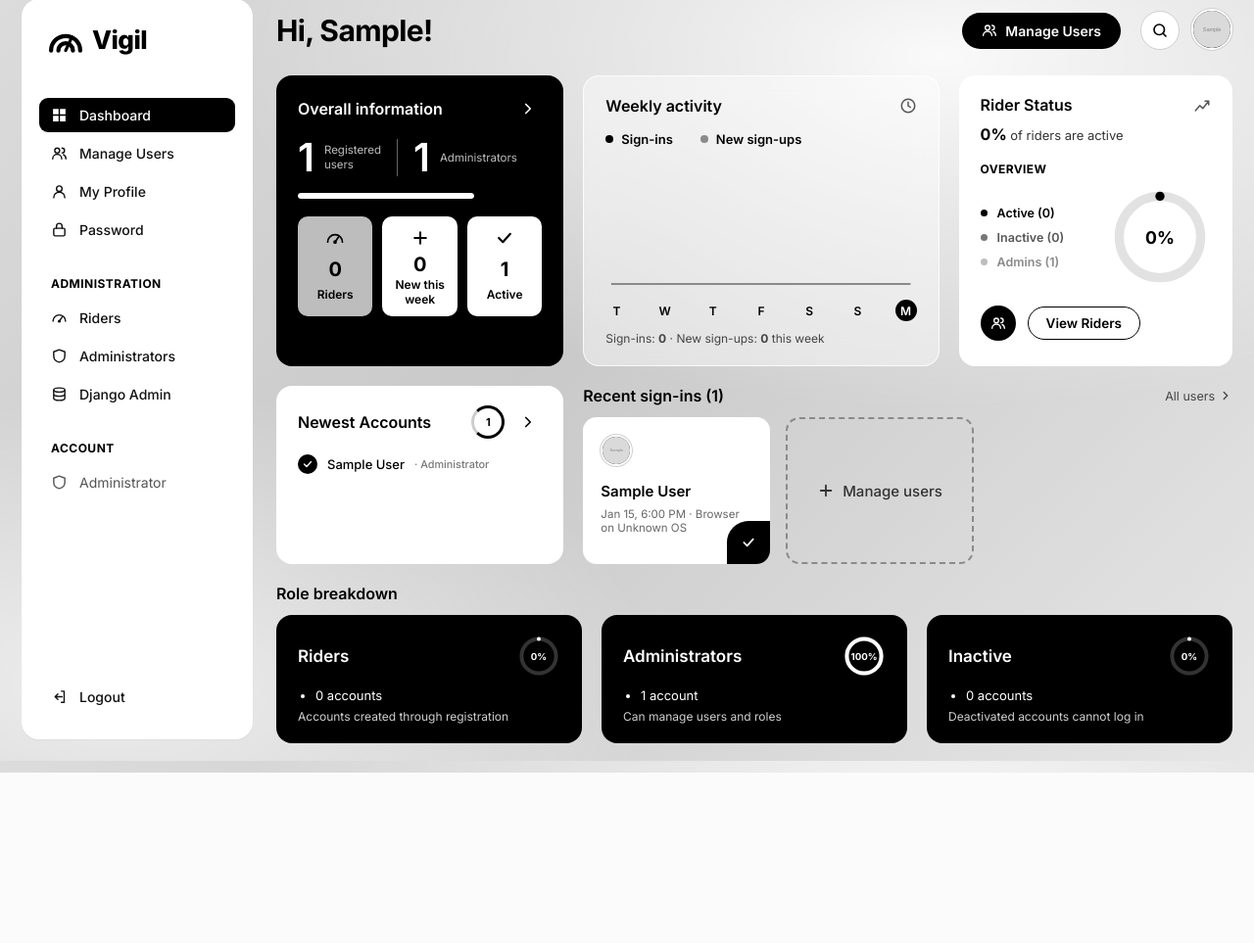
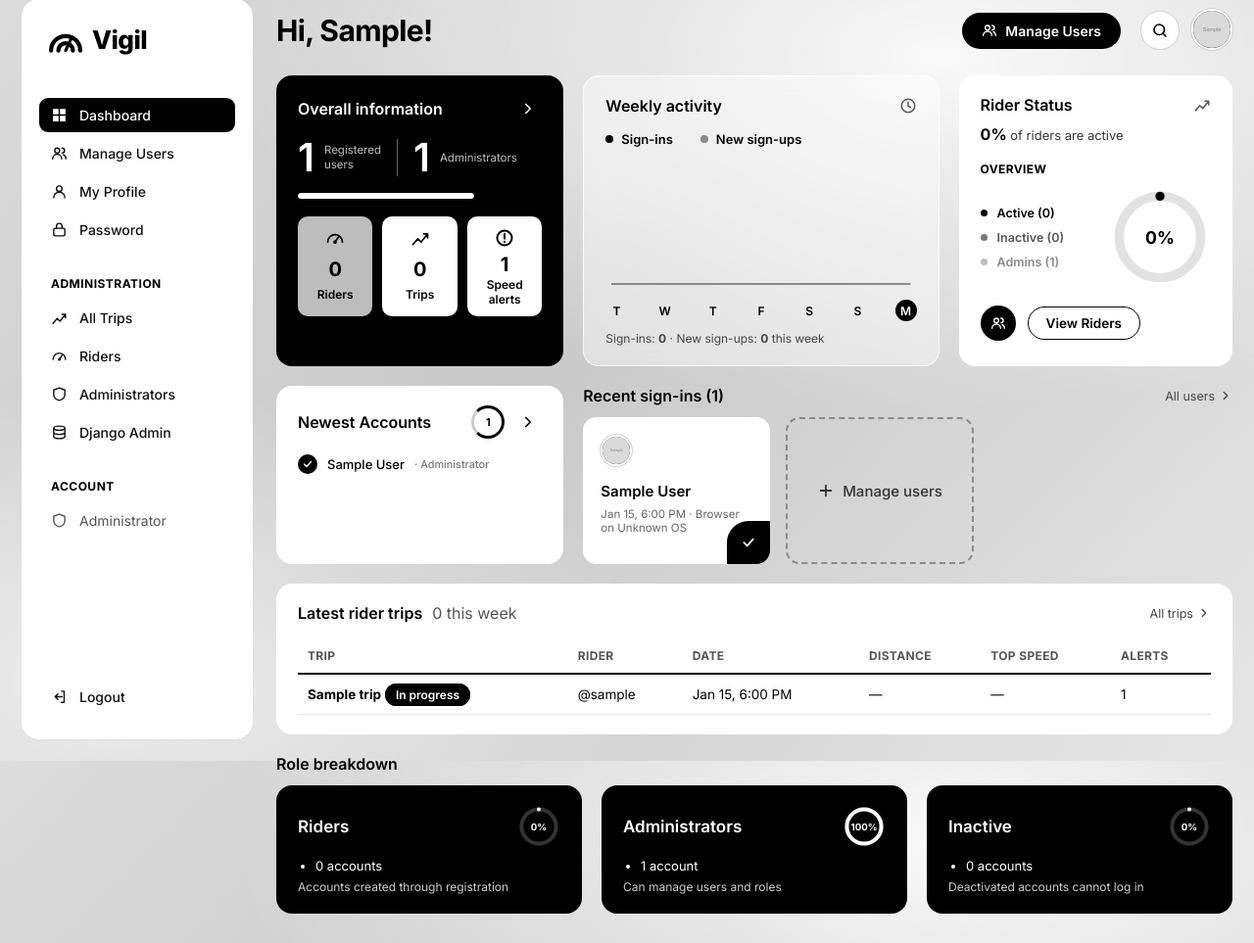
Before and after one commit to WiddyWattz/Vigil-Pacana-JohnMark-G2, a Django app: page /dashboard/admin/ in a window 1280 px wide. Shown: the part 23-986 px from the top of the page at 98% size. Before the commit the page ends 812 px from the top, so only its background shows below. Run offline with Django 5.2, Linux system fonts and the light colour scheme; a user stored in the database is signed in; tables that the repository leaves empty hold one stand-in row (values such as "Sample post"); grey boxes marked "Sample" are stand-in pictures; parts of the project's set-up code (start-up, migrations or seed data) failed here and were passed over.

Commit message:
Show trips on rider and admin dashboards
- Rider dashboard: trips recorded, km ridden, speed alerts, recent trip
  cards, and a Start/Resume Trip button
- Admin dashboard: trip and alert totals plus a latest rider trips table
- Sidebar: Trip History (rider) and All Trips (administrator) links

```diff
--- a/dashboards/views.py
+++ b/dashboards/views.py
@@ -3,7 +3,7 @@ from datetime import timedelta
 from django.contrib import messages
 from django.contrib.auth.decorators import login_required
 from django.core.paginator import Paginator
-from django.db.models import Count, Q
+from django.db.models import Count, Max, Q, Sum
 from django.db.models.functions import TruncDate
 from django.shortcuts import get_object_or_404, redirect, render
 from django.utils import timezone
@@ -12,6 +12,7 @@ from django.views.decorators.http import require_POST
 
 from accounts.decorators import role_required
 from accounts.models import LoginActivity, User
+from trips.models import SpeedAlert, Trip
 
 CHART_W, CHART_H = 300, 120  # size of the SVG drawing area in the "Weekly activity" card
 
@@ -84,6 +85,9 @@ def rider_dashboard(request):
     user = request.user
     percent, checklist = user.profile_completion()
     logins = user.login_activity.all()
+    my_trips = Trip.objects.filter(rider=user)
+    completed = my_trips.filter(status=Trip.Status.COMPLETED)
+    trip_totals = completed.aggregate(count=Count("id"), distance=Sum("distance_km"), top=Max("max_speed_kmh"))
     return render(request, "dashboards/user_dashboard.html", {
         "active": "dashboard",
         "total_logins": logins.count(),
@@ -95,6 +99,10 @@ def rider_dashboard(request):
         "checklist": checklist,
         "checklist_done": sum(1 for _, ok in checklist if ok),
         "recent_logins": logins[:2],
+        "trip_totals": trip_totals,
+        "alert_total": SpeedAlert.objects.filter(trip__rider=user).count(),
+        "recent_trips": my_trips.annotate(alert_count=Count("alerts"))[:2],
+        "active_trip": my_trips.filter(status=Trip.Status.ACTIVE).first(),
     })
 
 
@@ -131,6 +139,10 @@ def admin_dashboard(request):
         ],
         "recent_users": users.order_by("-date_joined")[:4],
         "recent_logins": LoginActivity.objects.select_related("user")[:2],
+        "trip_count": Trip.objects.filter(status=Trip.Status.COMPLETED).count(),
+        "trips_this_week": Trip.objects.filter(started_at__gte=week_ago).count(),
+        "alert_total": SpeedAlert.objects.count(),
+        "latest_trips": Trip.objects.select_related("rider").annotate(alert_count=Count("alerts"))[:5],
     })
 
 
--- a/static/css/dashboard.css
+++ b/static/css/dashboard.css
@@ -90,8 +90,15 @@
   grid-template-areas:
     "overview weekly progress"
     "goals tasks tasks"
+    "latest latest latest"
     "projects projects projects";
 }
+.latest-trips { grid-area: latest; }
+.latest-trips .card-head h2 { flex: 0 1 auto; }
+.latest-trips .archive { margin-left: auto; }
+.trip-link { color: #000; text-decoration: none; }
+a.task-card { color: #000; text-decoration: none; transition: transform .15s, box-shadow .15s; }
+a.task-card:hover { transform: translateY(-2px); box-shadow: 0 6px 18px rgba(0, 0, 0, .08); }
 .overview { grid-area: overview; }
 .weekly { grid-area: weekly; }
 .progress { grid-area: progress; }
@@ -275,7 +282,7 @@ a.project:hover { background: #1a1a1a; }
 
 /* ---------- Responsive ---------- */
 @media (max-width: 1200px) {
-  .grid { grid-template-columns: 1fr 1fr; grid-template-areas: "overview weekly" "progress goals" "tasks tasks" "projects projects"; }
+  .grid { grid-template-columns: 1fr 1fr; grid-template-areas: "overview weekly" "progress goals" "tasks tasks" "latest latest" "projects projects"; }
 }
 @media (max-width: 900px) {
   .dash-shell { grid-template-columns: 1fr; padding: 16px; gap: 0; }
@@ -288,7 +295,7 @@ a.project:hover { background: #1a1a1a; }
   .profile-grid { grid-template-columns: 1fr; }
 }
 @media (max-width: 700px) {
-  .grid { grid-template-columns: 1fr; grid-template-areas: "overview" "weekly" "progress" "goals" "tasks" "projects"; }
+  .grid { grid-template-columns: 1fr; grid-template-areas: "overview" "weekly" "progress" "goals" "tasks" "latest" "projects"; }
   .task-row, .project-row { grid-template-columns: 1fr; }
   .task-card, .task-add { min-height: 110px; }
   .greeting { font-size: 22px; }
--- a/templates/base_dashboard.html
+++ b/templates/base_dashboard.html
@@ -20,6 +20,7 @@
     {% if user.is_admin_role %}
     <p class="nav-heading">ADMINISTRATION</p>
     <nav class="nav" aria-label="Administration">
+      <a href="{% url 'trips:list' %}" class="{% if active == 'trips' %}active{% endif %}"><svg class="ico"><use href="#i-chart"/></svg>All Trips</a>
       <a href="{% url 'dashboards:manage_users' %}?role=RIDER"><svg class="ico"><use href="#i-gauge"/></svg>Riders</a>
       <a href="{% url 'dashboards:manage_users' %}?role=ADMIN"><svg class="ico"><use href="#i-shield"/></svg>Administrators</a>
       {% if user.is_staff %}<a href="{% url 'admin:index' %}"><svg class="ico"><use href="#i-db"/></svg>Django Admin</a>{% endif %}
@@ -28,6 +29,7 @@
     <p class="nav-heading">RIDING</p>
     <nav class="nav" aria-label="Riding">
       <a href="{% url 'trips:start' %}" class="{% if active == 'start_trip' %}active{% endif %}"><svg class="ico"><use href="#i-gauge"/></svg>Start Trip</a>
+      <a href="{% url 'trips:list' %}" class="{% if active == 'trips' %}active{% endif %}"><svg class="ico"><use href="#i-chart"/></svg>Trip History</a>
       <a href="{% url 'accounts:profile' %}#speed-limit"><svg class="ico"><use href="#i-alert"/></svg>Speed Limit</a>
     </nav>
     {% endif %}
--- a/templates/dashboards/admin_dashboard.html
+++ b/templates/dashboards/admin_dashboard.html
@@ -25,8 +25,8 @@
     <div class="bar" role="img" aria-label="{{ active_ring.percent }}% of accounts active"><span style="width: {{ active_ring.percent }}%"></span></div>
     <div class="mini-boxes">
       <a href="{% url 'dashboards:manage_users' %}?role=RIDER" class="mini grey"><svg class="ico"><use href="#i-gauge"/></svg><strong>{{ rider_count }}</strong><span>Riders</span></a>
-      <div class="mini"><svg class="ico"><use href="#i-plus"/></svg><strong>{{ new_this_week }}</strong><span>New this week</span></div>
-      <div class="mini"><svg class="ico"><use href="#i-check"/></svg><strong>{{ active_count }}</strong><span>Active</span></div>
+      <a href="{% url 'trips:list' %}" class="mini"><svg class="ico"><use href="#i-chart"/></svg><strong>{{ trip_count }}</strong><span>Trips</span></a>
+      <div class="mini"><svg class="ico"><use href="#i-alert"/></svg><strong>{{ alert_total }}</strong><span>Speed alerts</span></div>
     </div>
   </section>
 
@@ -82,6 +82,28 @@
     </div>
   </section>
 
+  <section class="card latest-trips">
+    <div class="card-head"><h2>Latest rider trips</h2><span class="muted">{{ trips_this_week }} this week</span>
+      <a href="{% url 'trips:list' %}" class="archive">All trips <svg class="ico"><use href="#i-arrow"/></svg></a></div>
+    <div class="table-wrap">
+      <table class="users">
+        <thead><tr><th>Trip</th><th>Rider</th><th>Date</th><th>Distance</th><th>Top speed</th><th>Alerts</th></tr></thead>
+        <tbody>
+        {% for t in latest_trips %}
+          <tr>
+            <td><a class="trip-link" href="{% url 'trips:detail' t.pk %}"><b>{{ t.title }}</b></a>{% if t.is_active %} <span class="status on">In progress</span>{% endif %}</td>
+            <td>@{{ t.rider.username }}</td>
+            <td>{{ t.started_at|date:"M j, g:i A" }}</td>
+            <td>{% if t.is_active %}—{% else %}{{ t.distance_km }} km{% endif %}</td>
+            <td>{% if t.is_active %}—{% else %}{{ t.max_speed_kmh|floatformat:0 }} km/h{% endif %}</td>
+            <td>{{ t.alert_count }}</td>
+          </tr>
+        {% empty %}<tr><td colspan="6" class="empty">No trips recorded yet.</td></tr>{% endfor %}
+        </tbody>
+      </table>
+    </div>
+  </section>
+
   <section class="projects">
     <h2 class="section-title">Role breakdown</h2>
     <div class="project-row">
```
Also changed, not shown: templates/dashboards/user_dashboard.html (+27 -16 lines).
